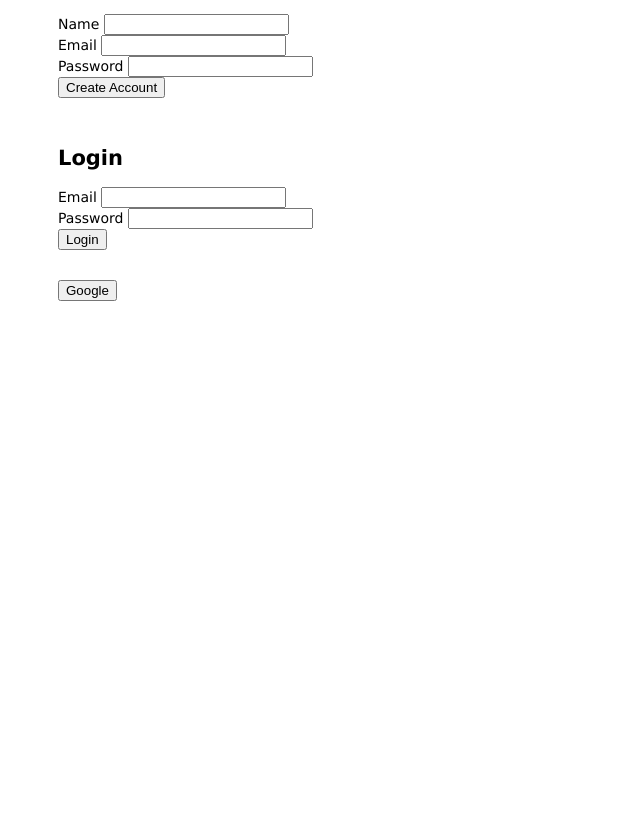
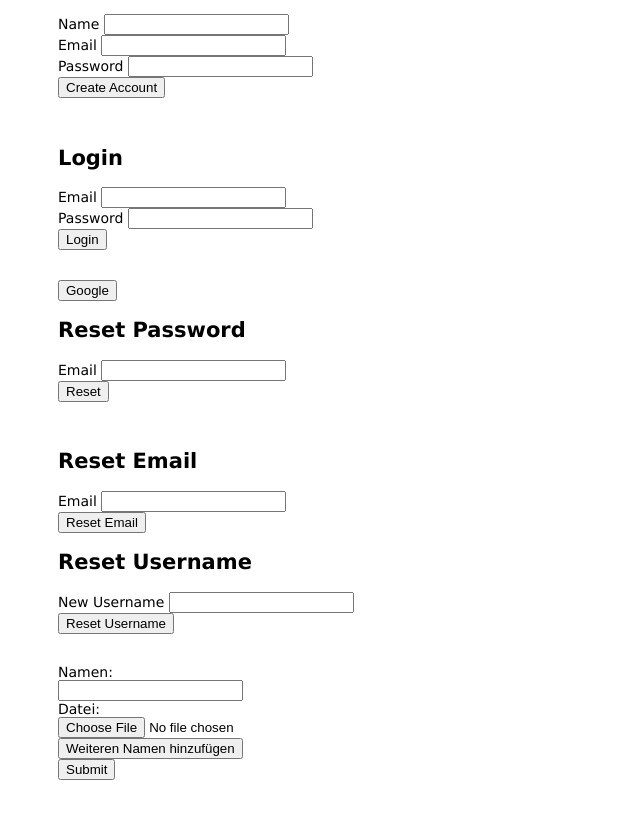
Before and after one commit to 3ML-Team/Client-Test, a website: page public/index.html in a window 1280 px wide. Shown: the part 137-956 px from the top of the page, without its empty margins (0-640 px from the left). Before the commit the page ends 800 px from the top, so only its background shows below. Drawn offline with Linux system fonts and the light colour scheme.

Commit message:
Small fixes

```diff
--- a/public/index.html
+++ b/public/index.html
@@ -3,6 +3,18 @@
 <head>
   <title>Express</title>
   <link rel="stylesheet" href="/stylesheets/style.css">
+
+<script>
+  function addNameField() {
+    var nameFields = document.getElementById("nameFields");
+    var newField = document.createElement("input");
+    newField.type = "text";
+    newField.name = "names[]";
+    newField.id = "name" + (nameFields.children.length + 1);
+    nameFields.appendChild(newField);
+    nameFields.appendChild(document.createElement("br"));
+  }
+  </script>
 </head>
 
 <body>
@@ -41,6 +53,52 @@
 
 <button type="button" onclick="window.location.href='http://localhost:8080/auth/google'">Google</button>
 
+
+
+
+<h2>Reset Password</h2>
+<form action="http://localhost:8080/auth/request-password-reset" method="POST">
+  <div>
+    <label for="emailLogin">Email</label>
+    <input type="email" id="emailLogin" name="email" required>
+  </div>
+  <button type="submit">Reset</button>
+</form>
+</br>
+
+<h2>Reset Email</h2>
+<form action="http://localhost:8080/auth/request-email-reset" method="POST">
+  <div>
+    <label for="emailReset">Email</label>
+    <input type="email" id="emailReset" name="email" required>
+  </div>
+  <button type="submit">Reset Email</button>
+</form>
+
+
+<h2>Reset Username</h2>
+<form action="http://localhost:8080/auth/request-username-reset" method="POST">
+  <div>
+    <label for="newUsername">New Username</label>
+    <input type="text" id="newUsername" name="newUsername" required>
+  </div>
+  <button type="submit">Reset Username</button>
+</form>
+</br>
+
+
+<form id="nameForm" action="/post/names" method="post" enctype="multipart/form-data">
+  <label for="names">Namen:</label><br>
+  <div id="nameFields">
+    <input type="text" name="names[]" id="name1"><br>
+  </div>
+  <label for="file">Datei:</label><br>
+  <input type="file" name="file" id="file"><br>
+  <button type="button" onclick="addNameField()">Weiteren Namen hinzufügen</button>
+  <br>
+  <input type="submit" value="Submit">
+</form>
+
 </body>
 
 </html>
```
